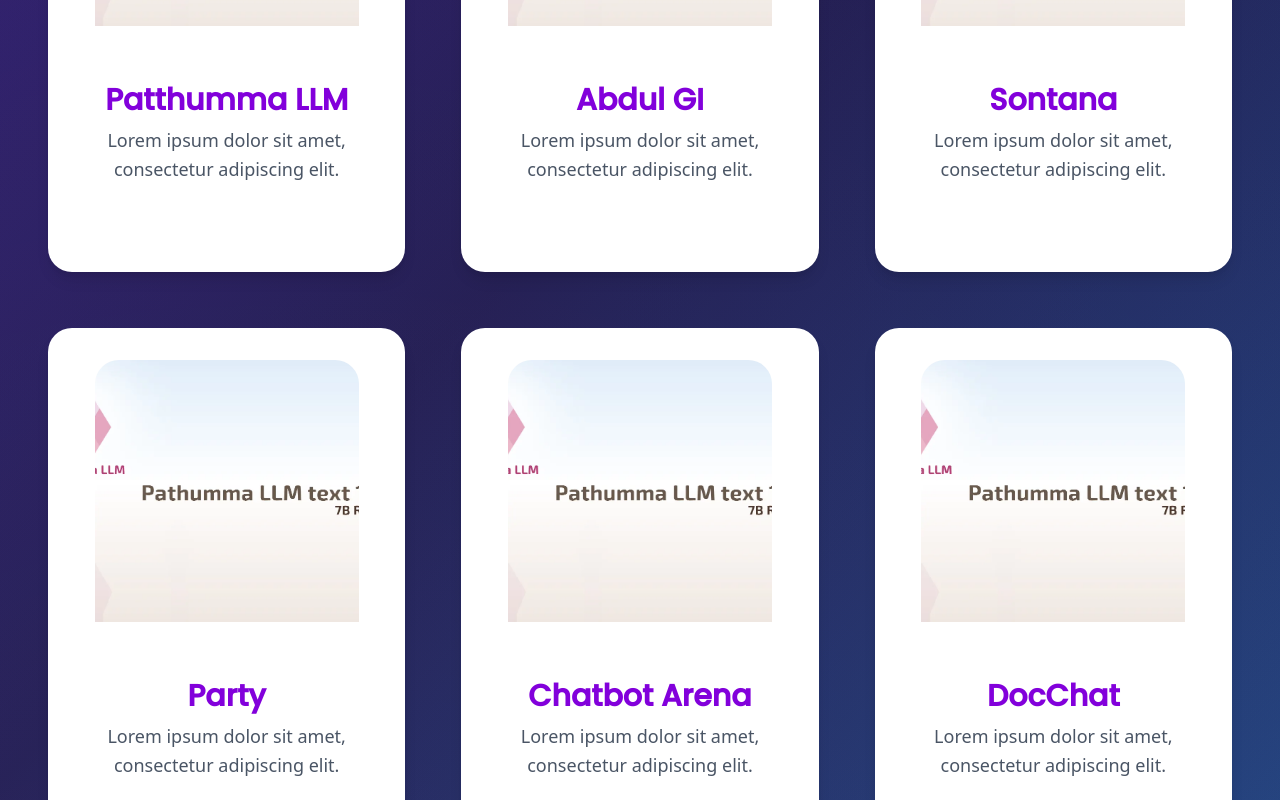
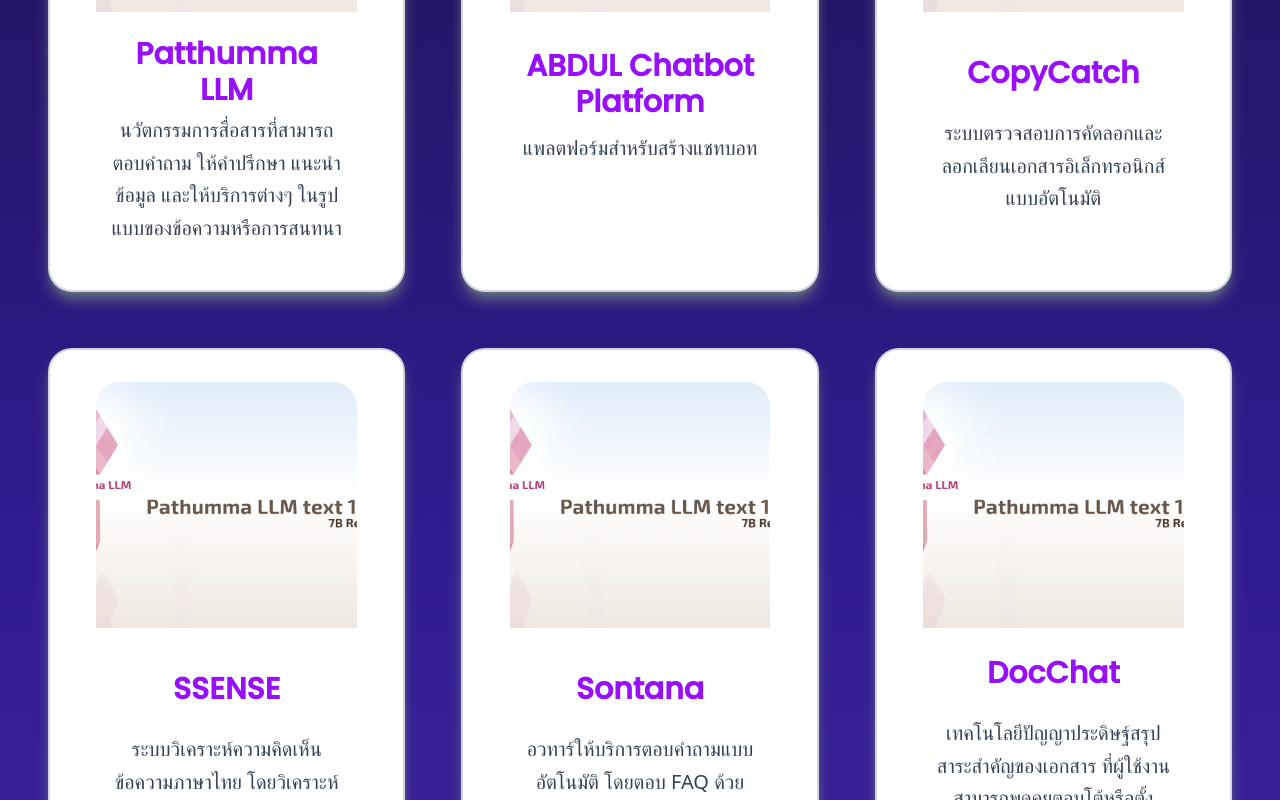
Before and after one commit to 64160047/NectecProductSTU, a Vue app: page /all-products in a window 1280 px wide. Shown: the part 500-1300 px from the top of the page. Built offline with nearby package versions, Linux system fonts and the light colour scheme.

Commit message:
Add Card Product

```diff
--- a/src/views/AllProductsView.vue
+++ b/src/views/AllProductsView.vue
@@ -4,8 +4,6 @@
     <NavBar />
 
     <section id="products" class="animated-bg w-full min-h-screen text-center py-24 relative">
-
-
       <!-- 🔹 หัวข้อ -->
       <h2 class="text-5xl font-extrabold text-white mt-10 mb-12 font-playfair tracking-wide">
         All Products
@@ -14,18 +12,22 @@
       <!-- 🔹 Grid แสดงสินค้า -->
       <div class="grid grid-cols-1 sm:grid-cols-2 lg:grid-cols-3 gap-14 px-12 max-w-8xl mx-auto">
         <div v-for="product in products" :key="product.name"
-          class="bg-white rounded-3xl shadow-lg flex flex-col items-center p-8 h-[540px] transition duration-300 transform hover:scale-105">
+          class="bg-white text-black rounded-3xl border-2 border-gray-300 shadow-lg shadow-gray-500
+                 flex flex-col items-center p-8 h-[560px] transition duration-300 transform hover:scale-105
+                 hover:shadow-xl hover:shadow-purple-400">
 
           <!-- ✅ รูปสินค้า -->
-          <div class="w-[90%] h-[55%] flex items-center justify-center overflow-hidden rounded-t-3xl">
+          <div class="w-[90%] h-[50%] flex items-center justify-center overflow-hidden rounded-t-3xl">
             <img :src="product.image" :alt="product.name"
               class="w-full h-full object-cover transition duration-500 hover:scale-110">
           </div>
 
           <!-- ✅ ข้อมูลสินค้า -->
-          <div class="p-6 flex flex-col items-center justify-center h-[45%]">
-            <h3 class="text-3xl font-semibold text-purple-700 font-poppins">{{ product.name }}</h3>
-            <p class="text-gray-600 text-lg mt-2 text-center leading-relaxed">
+          <div class="p-6 flex flex-col items-center justify-center h-[50%]">
+            <h3 class="text-3xl font-semibold text-purple-600 font-poppins text-center min-h-[50px]">
+              {{ product.name }}
+            </h3>
+            <p class="text-gray-700 text-xl mt-3 text-center leading-relaxed min-h-[90px]">
               {{ product.description }}
             </p>
           </div>
@@ -40,12 +42,14 @@ import PathummaImage from '@/assets/images/Pathumma.png';
 import NavBar from '@/components/NavBar.vue'; // ✅ นำเข้า Navbar
 
 const products = [
-  { name: "Patthumma LLM", image: PathummaImage, description: "Lorem ipsum dolor sit amet, consectetur adipiscing elit." },
-  { name: "Abdul GI", image: PathummaImage, description: "Lorem ipsum dolor sit amet, consectetur adipiscing elit." },
-  { name: "Sontana", image: PathummaImage, description: "Lorem ipsum dolor sit amet, consectetur adipiscing elit." },
-  { name: "Party", image: PathummaImage, description: "Lorem ipsum dolor sit amet, consectetur adipiscing elit." },
-  { name: "Chatbot Arena", image: PathummaImage, description: "Lorem ipsum dolor sit amet, consectetur adipiscing elit." },
-  { name: "DocChat", image: PathummaImage, description: "Lorem ipsum dolor sit amet, consectetur adipiscing elit." },
+  { name: "Patthumma LLM", image: PathummaImage, description: "นวัตกรรมการสื่อสารที่สามารถตอบคำถาม ให้คำปรึกษา แนะนำข้อมูล และให้บริการต่างๆ ในรูปแบบของข้อความหรือการสนทนา  " },
+  { name: "ABDUL Chatbot Platform", image: PathummaImage, description: "แพลตฟอร์มสำหรับสร้างแชทบอท" },
+  { name: "CopyCatch", image: PathummaImage, description: "ระบบตรวจสอบการคัดลอกและลอกเลียนเอกสารอิเล็กทรอนิกส์แบบอัตโนมัติ " },
+  { name: "SSENSE", image: PathummaImage, description: "ระบบวิเคราะห์ความคิดเห็นข้อความภาษาไทย โดยวิเคราะห์ในเชิงจุดประสงค์ของข้อความ" },
+  { name: "Sontana", image: PathummaImage, description: "อวทาร์ให้บริการตอบคำถามแบบอัตโนมัติ โดยตอบ FAQ ด้วยสีหน้า ท่าทาง และน้ำเสียงที่สุภาพ  " },
+  { name: "DocChat", image: PathummaImage, description: "เทคโนโลยีปัญญาประดิษฐ์สรุปสาระสำคัญของเอกสาร ที่ผู้ใช้งานสามารถพูดคุยตอบโต้หรือตั้งคำถามเกี่ยวกับเอกสารได้ " },
+  { name: "Partii", image: PathummaImage, description: "ระบบแปลงเสียงพูดให้เป็นข้อความภาษาไทย โดยปัจจุบันมี 2 รูปแบบ คือ Partii Enterprise และ Partii2go " },
+  { name: "Vaja", image: PathummaImage, description: "ซอฟต์แวร์ที่แปลงข้อความภาษาไทย/อังกฤษเป็นเสียงพูดได้ทั้งภาษาไทยและภาษาอังกฤษ ที่มีคุณภาพเสียงใกล้เคียงกับมนุษย์" },
 ];
 </script>
 
@@ -60,38 +64,8 @@ const products = [
   font-family: 'Poppins', sans-serif;
 }
 
+/* ✅ พื้นหลัง Gradient */
 .animated-bg {
-  background: radial-gradient(circle at 20% 30%, rgba(52, 80, 200, 0.3), transparent),
-              radial-gradient(circle at 80% 70%, rgba(255, 255, 255, 0.1), transparent),
-              linear-gradient(-45deg, #1282d2, #110636, #580cae, #4e74ff);
-  background-size: 400% 400%;
-  animation: gradientMove 10s ease infinite;
+  background: linear-gradient(to bottom, #1A1043, #311B92, #512DA8);
 }
-
-/* ✅ Animation ให้ Gradient เคลื่อนที่ */
-@keyframes gradientMove {
-  0% { background-position: 0% 50%; }
-  50% { background-position: 100% 50%; }
-  100% { background-position: 0% 50%; }
-}
-
-/* ✅ เอฟเฟกต์แสงแบบ Soft Glow */
-@keyframes glowingLight {
-  0% { opacity: 0.2; transform: scale(1); }
-  50% { opacity: 0.7; transform: scale(1.3); }
-  100% { opacity: 0.2; transform: scale(1); }
-}
-
-.glowing-light {
-  position: absolute;
-  width: 150px;
-  height: 150px;
-  background: radial-gradient(circle, rgba(0, 153, 255, 0.4), transparent);
-  border-radius: 50%;
-  animation: glowingLight 5s infinite alternate;
-  filter: blur(25px);
-}
-
-
-
 </style>
```
